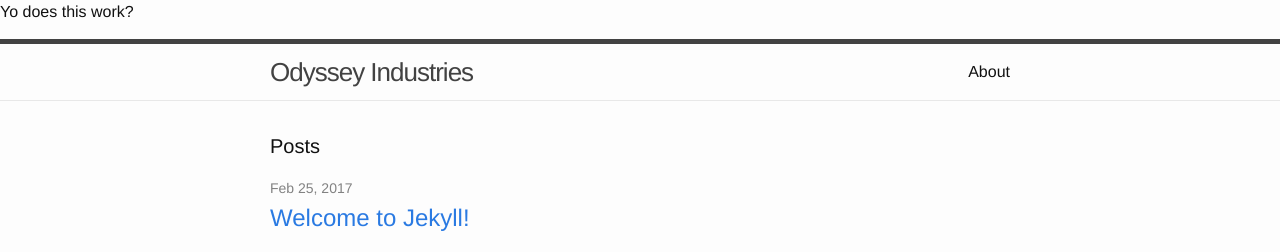
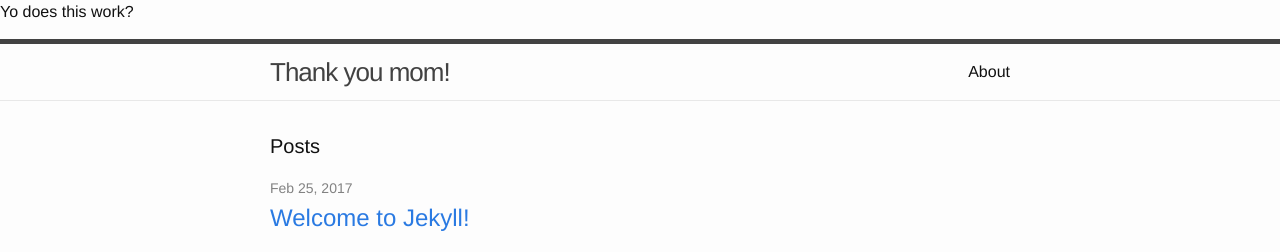
Before and after one commit to kylejoseph16/kylejoseph16.github.io, a Jekyll site: the page built from index.html, in a window 1280 px wide. Shown: the top 252 px of the page. Built offline with Jekyll 4.4.1, drawn with Linux system fonts in a browser that asks for light colours.

Commit message:
Update header.html

```diff
--- a/_includes/header.html
+++ b/_includes/header.html
@@ -2,7 +2,7 @@
 
   <div class="wrapper">
 
-    <a class="site-title" href="{{ site.baseurl }}/">Odyssey Industries</a>
+    <a class="site-title" href="{{ site.baseurl }}/">Thank you mom!</a>
 
     <nav class="site-nav">
       <a href="#" class="menu-icon">
```
